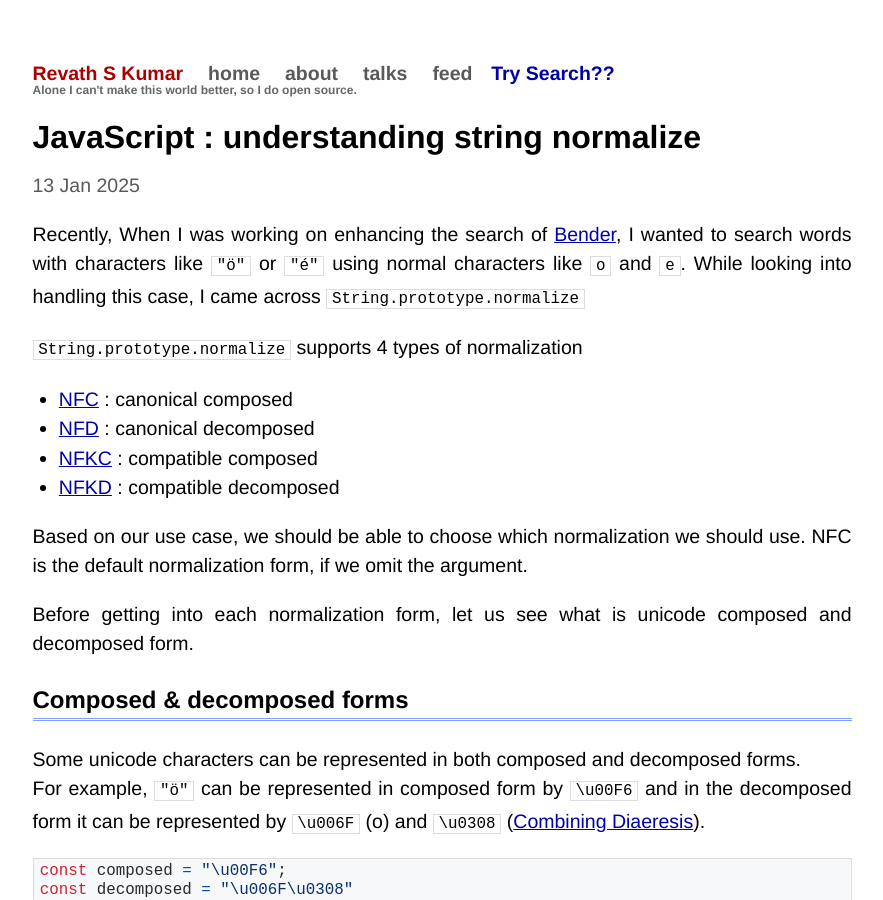
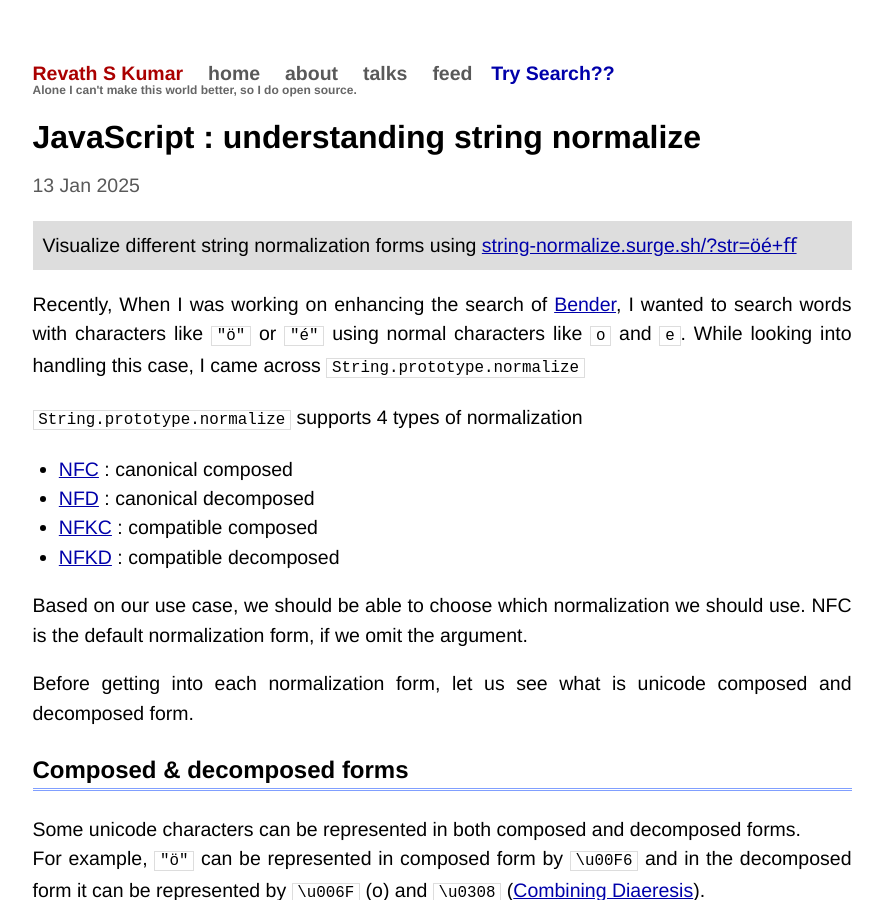
Before and after one commit to revathskumar/blog.revathskumar.com, a Jekyll site: the page built from _posts/2025-01-13-javascript-understanding-string-normalize.md, in a window 1280 px wide and 900 px high. Shown: the whole window, without its empty margins (198-1081 px from the left). Built offline with Jekyll 4.4.1, drawn with Linux system fonts in a browser that asks for light colours.

Commit message:
update: string normalize: add link to string-normalize.surge.sh

```diff
--- a/_posts/2025-01-13-javascript-understanding-string-normalize.md
+++ b/_posts/2025-01-13-javascript-understanding-string-normalize.md
@@ -3,13 +3,14 @@ layout: post
 title: "JavaScript : understanding string normalize"
 excerpt: "JavaScript : understanding string normalize and different normalization forms"
 date: 2025-01-13 10:16 CEST
-updated: 2025-01-13 10:16 CEST
+updated: 2025-01-21 12:16 CEST
 categories: javascript
-tags:
-  - javascript
-  - unicode
+tags: javascript unicode string
 image: ""
 ---
+
+> Visualize different string normalization forms using [string-normalize.surge.sh/?str=öé+ﬀ](https://string-normalize.surge.sh/?str=%C3%B6%C3%A9+%EF%AC%80)
+
 Recently, When I was working on enhancing the search of [Bender](https://github.com/revathskumar/bender), I wanted to search words with characters like `"ö"` or `"é"` using normal characters like `o` and `e`.
 While looking into handling this case, I came across `String.prototype.normalize`
 
```
